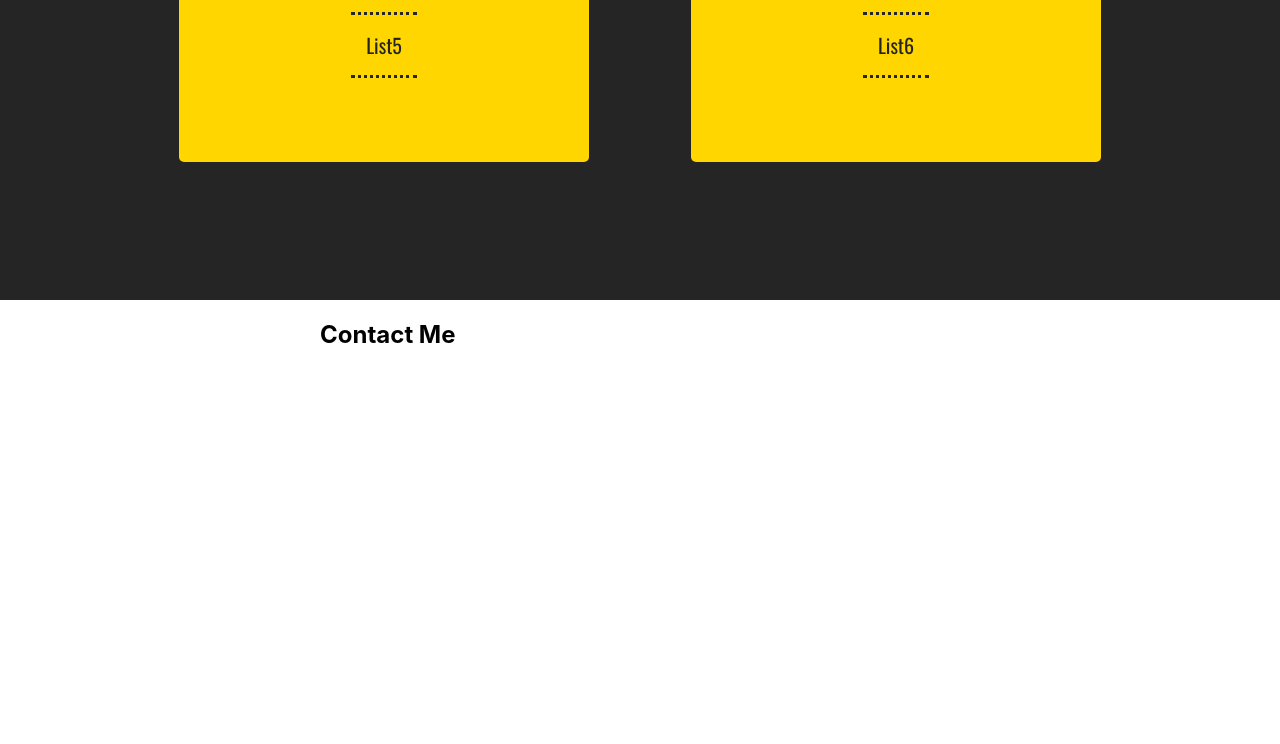
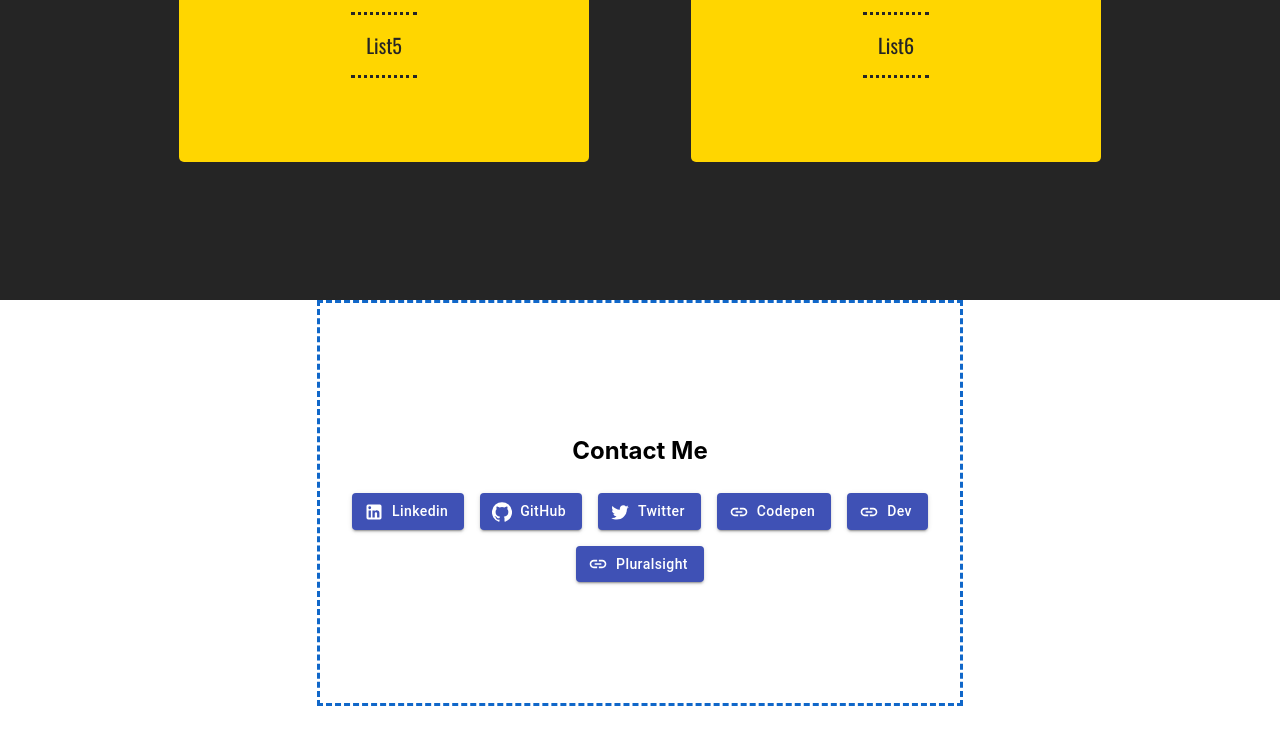
Before and after one commit to June17ang/react-personal-site, a React (Create React App) app: page / in a window 1280 px wide. Shown: the part 1520-2264 px from the top of the page. Built offline with nearby package versions, Linux system fonts and the light colour scheme.

Commit message:
Add contact page

```diff
--- a/package.json
+++ b/package.json
@@ -4,6 +4,7 @@
   "private": true,
   "dependencies": {
     "@material-ui/core": "^4.11.2",
+    "@material-ui/icons": "^4.11.2",
     "@testing-library/jest-dom": "^5.11.6",
     "@testing-library/react": "^11.2.2",
     "@testing-library/user-event": "^12.6.0",
--- a/public/index.html
+++ b/public/index.html
@@ -12,6 +12,7 @@
     <link rel="apple-touch-icon" href="%PUBLIC_URL%/logo192.png" />
     <link rel="preconnect" href="https://fonts.gstatic.com">
     <link href="https://fonts.googleapis.com/css2?family=Oswald&display=swap" rel="stylesheet">
+    <link rel="stylesheet" href="https://fonts.googleapis.com/icon?family=Material+Icons" />
     <!--
       manifest.json provides metadata used when your web app is installed on a
       user's mobile device or desktop. See https://developers.google.com/web/fundamentals/web-app-manifest/
--- a/src/components/Contactme.js
+++ b/src/components/Contactme.js
@@ -1,15 +1,59 @@
+import { Button } from "@material-ui/core";
 import React from "react";
 import { contactInfo } from "../data/Contactme";
 import "../styles/Contactme.css";
+import { makeStyles } from "@material-ui/core/styles";
+import { GitHub, LinkedIn, Twitter, Link } from "@material-ui/icons";
+
+const useStyles = makeStyles((theme) => ({
+  button: {
+    margin: theme.spacing(1),
+    textTransform: "none",
+  },
+}));
 
 export default function Contactme() {
+  const classes = useStyles();
   return (
     <div id="section-contactme">
       <div id="ctm-content">
-        <h2>Contact Me</h2>
-        {Object.values(contactInfo).map((item) => {
-          console.log(item);
-        })}
+        <div>
+          <h2>Contact Me</h2>
+        </div>
+        <div id="contact-list">
+          {Object.values(contactInfo).map((item) => {
+            return (
+              <div>
+                <a
+                  key={item.name}
+                  href={item.link}
+                  target="_blank"
+                  rel="noreferrer"
+                  style={{ textDecoration: "none" }}
+                >
+                  <Button
+                    className={classes.button}
+                    variant="contained"
+                    color="primary"
+                    startIcon={
+                      item.icon === "linkedin" ? (
+                        <LinkedIn />
+                      ) : item.icon === "github" ? (
+                        <GitHub />
+                      ) : item.icon === "twitter" ? (
+                        <Twitter />
+                      ) : (
+                        <Link />
+                      )
+                    }
+                  >
+                    {item.name}
+                  </Button>
+                </a>
+              </div>
+            );
+          })}
+        </div>
       </div>
     </div>
   );
--- a/src/components/Portfolio.js
+++ b/src/components/Portfolio.js
@@ -59,6 +59,7 @@ export default function Portfolio() {
               href={content.link}
               style={{ textDecoration: "none" }}
               target="_blank"
+              rel="noreferrer"
             >
               <Button variant="contained">View Portfolio</Button>
             </a>
--- a/src/data/Contactme.js
+++ b/src/data/Contactme.js
@@ -1,6 +1,16 @@
 export const contactInfo = [
-  { name: "Linkedin", icon: "", link: "" },
-  { name: "Github", icon: "", link: "" },
-  { name: "Codepen", icon: "", link: "" },
-  { name: "Dev", icon: "", link: "" },
+  {
+    name: "Linkedin",
+    icon: "linkedin",
+    link: "http://www.linkedin.com/in/june-ang-97406182",
+  },
+  { name: "GitHub", icon: "github", link: "https://github.com/June17ang" },
+  { name: "Twitter", icon: "twitter", link: "https://twitter.com/JuneAng5" },
+  { name: "Codepen", icon: null, link: "https://codepen.io/June17ang" },
+  { name: "Dev", icon: null, link: "https://dev.to/juneang5" },
+  {
+    name: "Pluralsight",
+    icon: null,
+    link: "https://app.pluralsight.com/profile/ang-chunyee",
+  },
 ];
--- a/src/styles/Contactme.css
+++ b/src/styles/Contactme.css
@@ -2,4 +2,20 @@
     width: 50vw;
     height: 50vh;
     margin: auto;
+    border: 3px dashed #1067c9;
+    display: flex;
+    flex-direction: column;
+    align-items: center;
+    justify-content: center;
 }
+
+#ctm-content > div > h2 {
+    margin-bottom: 15%;
+}
+
+#contact-list {
+    display: flex;
+    align-items: center;
+    justify-content: center;
+    flex-wrap: wrap;
+}
```
Also changed, not shown: 2 other files (tests, documents, lock files or other folders).
